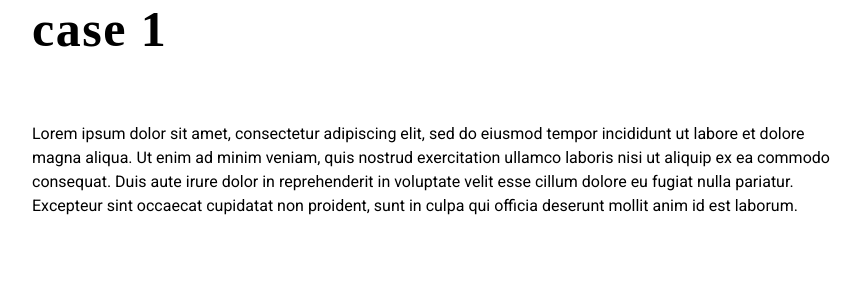
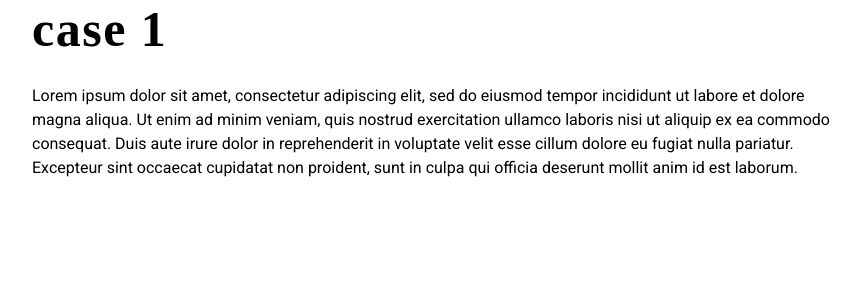
Before and after one commit to generalistsanctuary/generalistsanctuary.github.io, a Jekyll site: the page built from _posts/2021-08-05-case1.md, in a window 1280 px wide. Shown: the top 300 px of the page, without its empty margins (208-1069 px from the left). Built offline with Jekyll 4.4.1, drawn with Linux system fonts in a browser that asks for light colours.

Commit message:
Update post.html

```diff
--- a/_layouts/post.html
+++ b/_layouts/post.html
@@ -18,7 +18,7 @@
         margin: 0 auto;
         color: black;
         margin-top: 0%;
-        margin-bottom: 5%;
+        margin-bottom: 2%;
         letter-spacing: 1.5px;
         font-family: 'Times New Roman', Times, serif;
         font-size: 50px;
```
